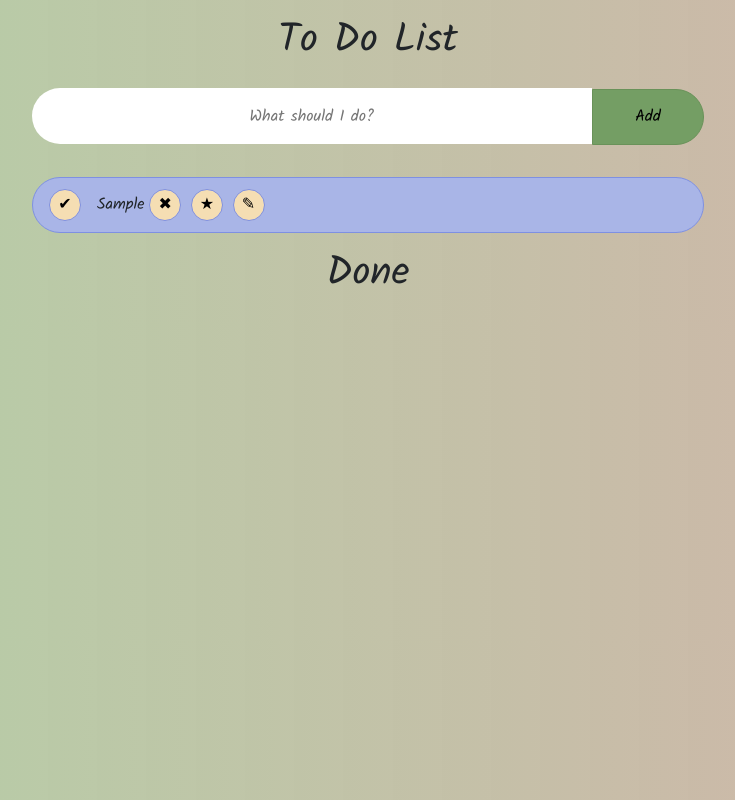
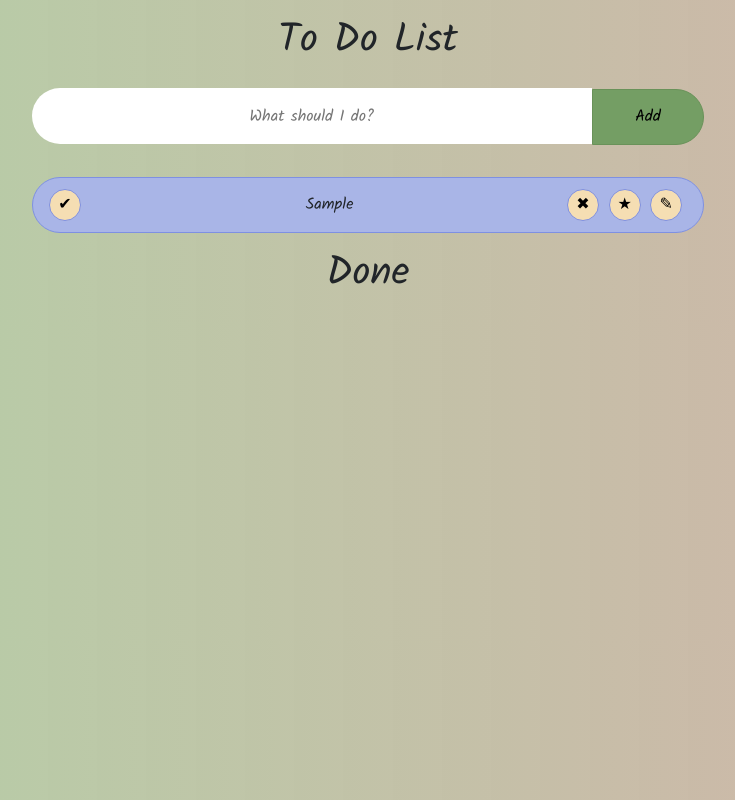
Before and after one commit to solomiiaivychuk/to-do-app-react, a React (Create React App) app in the folder planner-app/: page / in a window 1280 px wide. Both pictures are taken after typing "Sample" into the empty fields and a click on the button "Add". Shown: the whole page, without its empty margins (272-1007 px from the left). Built offline with nearby package versions, Linux system fonts and the light colour scheme.

Commit message:
Added layout to buttons block

```diff
--- a/planner-app/src/components/ToDoItem.jsx
+++ b/planner-app/src/components/ToDoItem.jsx
@@ -9,9 +9,11 @@ class ToDoItem extends React.Component {
       <div className="list">
         <button className="done-button" onClick={this.props.handleDoneClick} >&#10004;</button>
         <span className="todo-text">{this.props.todo.text}</span>
-        <button className="delete-button">&#10006;</button>
-        <button className="favourite-button">&#9733;</button>
-        <button className="edit-button">&#9998;</button>
+        <span className="buttons-block">
+            <button className="delete-button">&#10006;</button>
+            <button className="favourite-button">&#9733;</button>
+            <button className="edit-button">&#9998;</button>
+         </span>
       </div>
     );
   }
--- a/planner-app/src/components/styles.css
+++ b/planner-app/src/components/styles.css
@@ -46,6 +46,7 @@ body {
 .list {
   display: flex;
   align-self: center;
+  justify-content: space-between;
   width: 42rem;
   background-color: rgb(169, 181, 231);
   border: 1px solid rgb(126, 144, 226);
@@ -75,11 +76,14 @@ body {
 .delete-button:focus, .favourite-button:focus, .edit-button:focus, .done-button:focus {
   outline: none;
 }
+.buttons-block {
+  margin-right: 1rem;
+  align-self: center;
+
+}
 .delete-button, .favourite-button, .edit-button {
-  justify-self: flex-end;
   width: 2rem;
   border-radius: 1rem;
-  align-self: center;
   margin: 0 0.3rem;
   height: 2rem;
   border: 0px;
```
